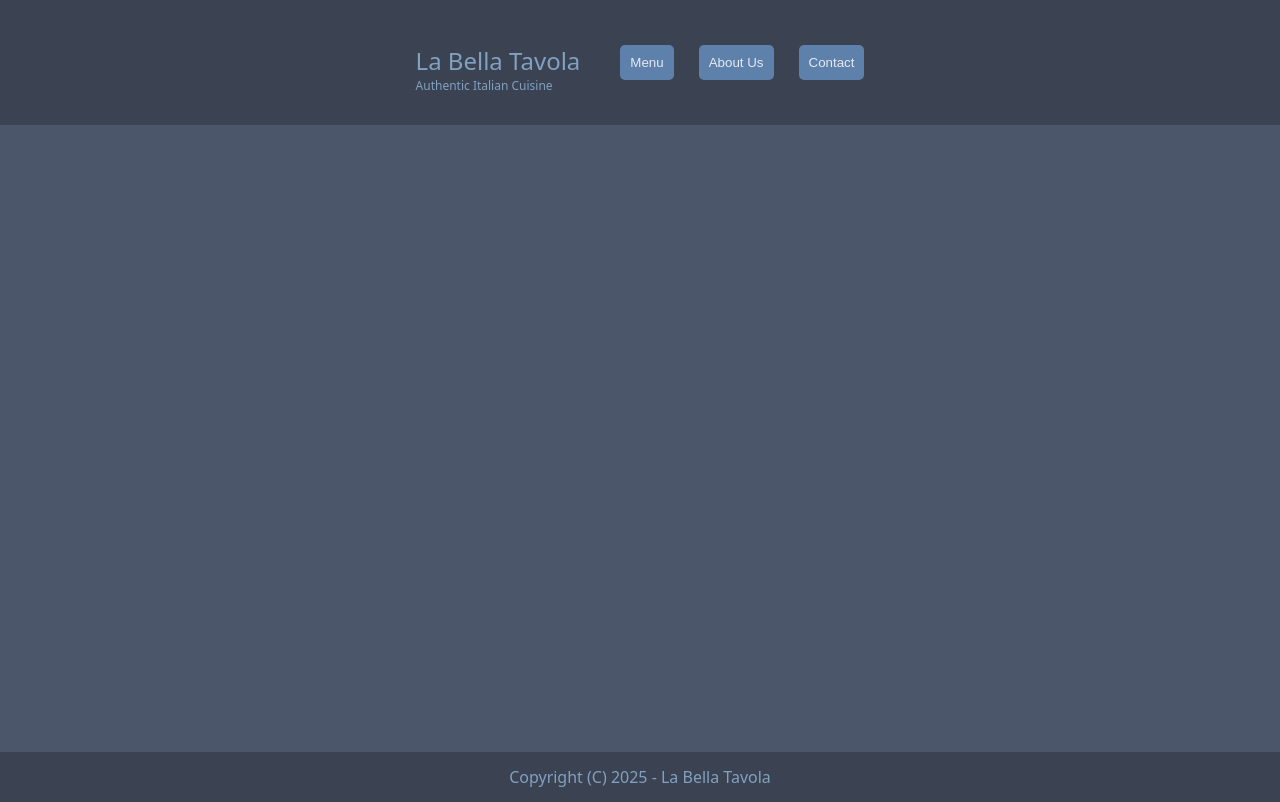
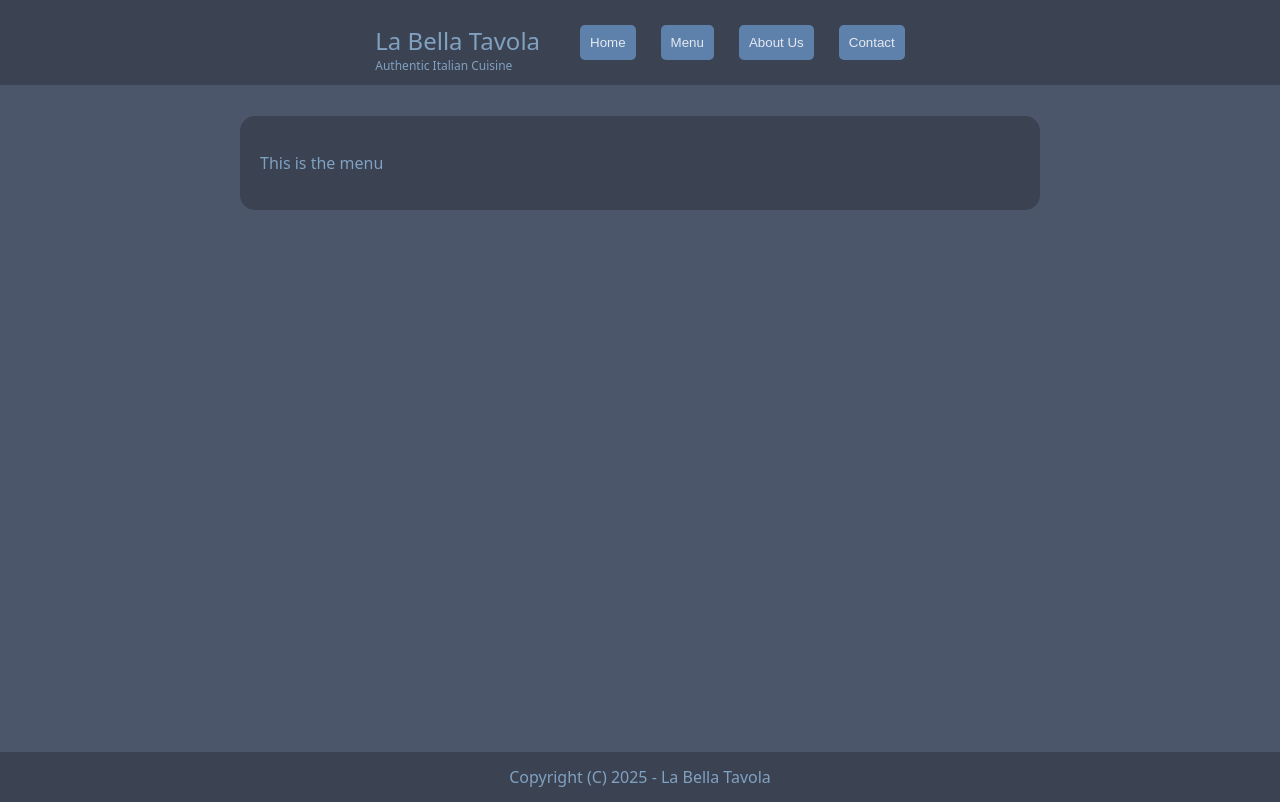
Before and after one commit to cvendi/odin-restaurant-page, a website built with webpack: page src/template.html in a window 1280 px wide. Both pictures are taken after a click on the button "Menu". Built offline with nearby package versions, Linux system fonts and the light colour scheme.

Commit message:
Create pages; Create nav buttons that clear the main content div and recreate it with each page's content

```diff
--- /dev/null
+++ b/src/about.js
@@ -0,0 +1,8 @@
+
+export default function About() {
+    const container = document.querySelector('#content');
+    const aboutContent = document.createElement('p');
+
+    aboutContent.textContent = 'This is the about page';
+    container.appendChild(aboutContent);
+};
--- /dev/null
+++ b/src/contact.js
@@ -0,0 +1,8 @@
+
+export default function Contact() {
+    const container = document.querySelector('#content');
+    const contactContent = document.createElement('p');
+
+    contactContent.textContent = 'This is the contact page';
+    container.appendChild(contactContent);
+}
--- /dev/null
+++ b/src/home.js
@@ -0,0 +1,9 @@
+
+export default function Home() {
+    const container = document.querySelector('#content');
+    const introMessage = document.createElement('p');
+
+    introMessage.textContent = "Where authentic Italian tradition meets modern elegance. For over 25 years, we've brought the true flavors of Italy to your table—using fresh ingredients, time-honored recipes, and a warm, inviting atmosphere. From regional classics to contemporary creations, every dish tells a story of passion, family, and a love for la bella tavola. We're honored to share an unforgettable culinary experience with you."
+
+    container.appendChild(introMessage);
+}
--- a/src/index.js
+++ b/src/index.js
@@ -1 +1,61 @@
 import "./styles.css";
+import Home from "./home.js";
+import Menu from "./menu.js";
+import About from "./about.js";
+import Contact from "./contact.js";
+
+const page = (() => {
+
+    const container = document.querySelector('#content');
+
+    const menuButton = document.querySelector("#menu-button");
+    const homeButton = document.querySelector("#home-button");
+    const aboutButton = document.querySelector("#about-us-button");
+    const contactButton = document.querySelector("#contact-us-button");
+
+    menuButton.addEventListener("click", () => {
+        menu();
+    });
+
+    homeButton.addEventListener("click", () => {
+        home();
+    });
+
+    aboutButton.addEventListener("click", () => {
+        about();
+    });
+
+    contactButton.addEventListener("click", () => {
+        contact();
+    });
+
+    const clear = () => {
+        while (container.firstChild) {
+            container.removeChild(container.firstChild);
+        }
+    };
+
+    const home = () => {
+        clear()
+        Home()
+    };
+
+    const menu = () => {
+        clear()
+        Menu()
+    };
+
+    const about = () => {
+        clear()
+        About()
+    };
+
+    const contact = () => {
+        clear()
+        Contact()
+    }
+
+    return { home };
+})();
+
+page.home();
--- /dev/null
+++ b/src/menu.js
@@ -0,0 +1,8 @@
+
+export default function Menu() {
+    const container = document.querySelector('#content');
+    const menuContent = document.createElement('p');
+
+    menuContent.textContent = 'This is the menu';
+    container.appendChild(menuContent);
+}
--- a/src/styles.css
+++ b/src/styles.css
@@ -1,6 +1,6 @@
 /* ===== Grid Page Boilerplate ===== */
 :root {
-    --max-width: 75rem; /* 1200px */
+    --max-width: 50rem; /* 1200px */
     --header-height: 4rem;
     --footer-height: 3rem;
 
@@ -56,7 +56,7 @@ header {
     justify-content: center;
     background-color: var(--nord1);
     padding: 25px;
-    height: 125px;
+    height: 85px;
 }
 
 footer {
@@ -92,7 +92,11 @@ main {
     overflow-y: auto;
 }
 
-.container {
+.container, #content {
     width: 100%;
+    background-color: var(--nord1);
     max-width: var(--max-width);
+    border-radius: 15px;
+    margin: 20px;
+    padding: 20px;
 }
--- a/src/template.html
+++ b/src/template.html
@@ -13,6 +13,7 @@
         </div>
         <nav class="menu">
             <ul>
+                <li id="home-page"><button id="home-button">Home</button></li>
                 <li id="food-menu"><button id="menu-button">Menu</button></li>
                 <li id="about-us"><button id="about-us-button">About Us</button></li>
                 <li id="contact-us"><button id="contact-us-button">Contact</button></li>
@@ -20,6 +21,8 @@
         </nav>
     </header>
     <main id="main-container">
+        <div id="content">
+        </div>
     </main>
     <footer>Copyright (C) 2025 - La Bella Tavola</footer>
 </body>
```
